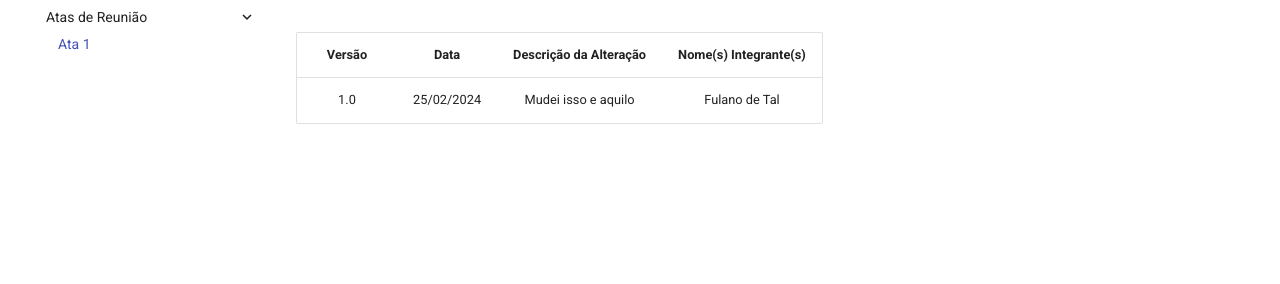
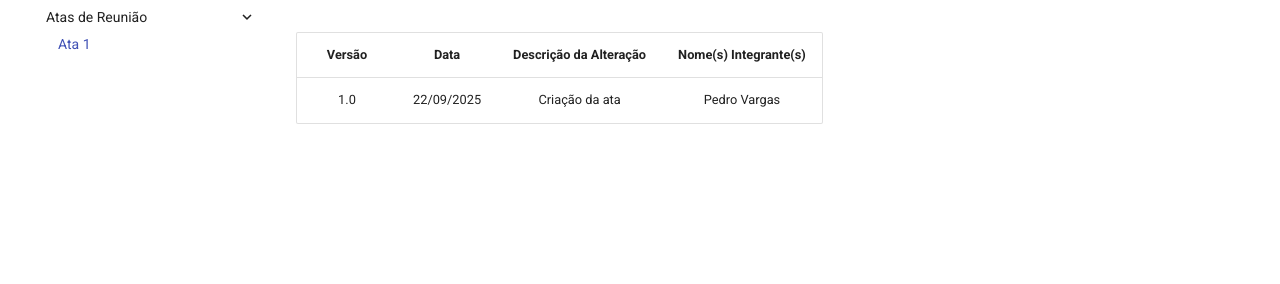
Before and after one commit to FGA0138-MDS-Ajax/2025.2-Fuxi, an MkDocs documentation site: the page built from docs/atas-reuniao/ata-reuniao-1.md, in a window 1280 px wide. Shown: the part 148-432 px from the top of the page. Built offline with MkDocs 1.6.1 and Material for MkDocs 9.7.7, drawn with Linux system fonts in a browser that asks for light colours.

Commit message:
Update ata-reuniao-1.md

```diff
--- a/docs/atas-reuniao/ata-reuniao-1.md
+++ b/docs/atas-reuniao/ata-reuniao-1.md
@@ -1,3 +1,3 @@
 | Versão | Data | Descrição da Alteração | Nome(s) Integrante(s) |
 | :----: | :--: | :--------------------: | :-------------------: |
-| 1.0 | 25/02/2024 | Mudei isso e aquilo | Fulano de Tal |
+| 1.0 | 22/09/2025 | Criação da ata | Pedro Vargas |
```
